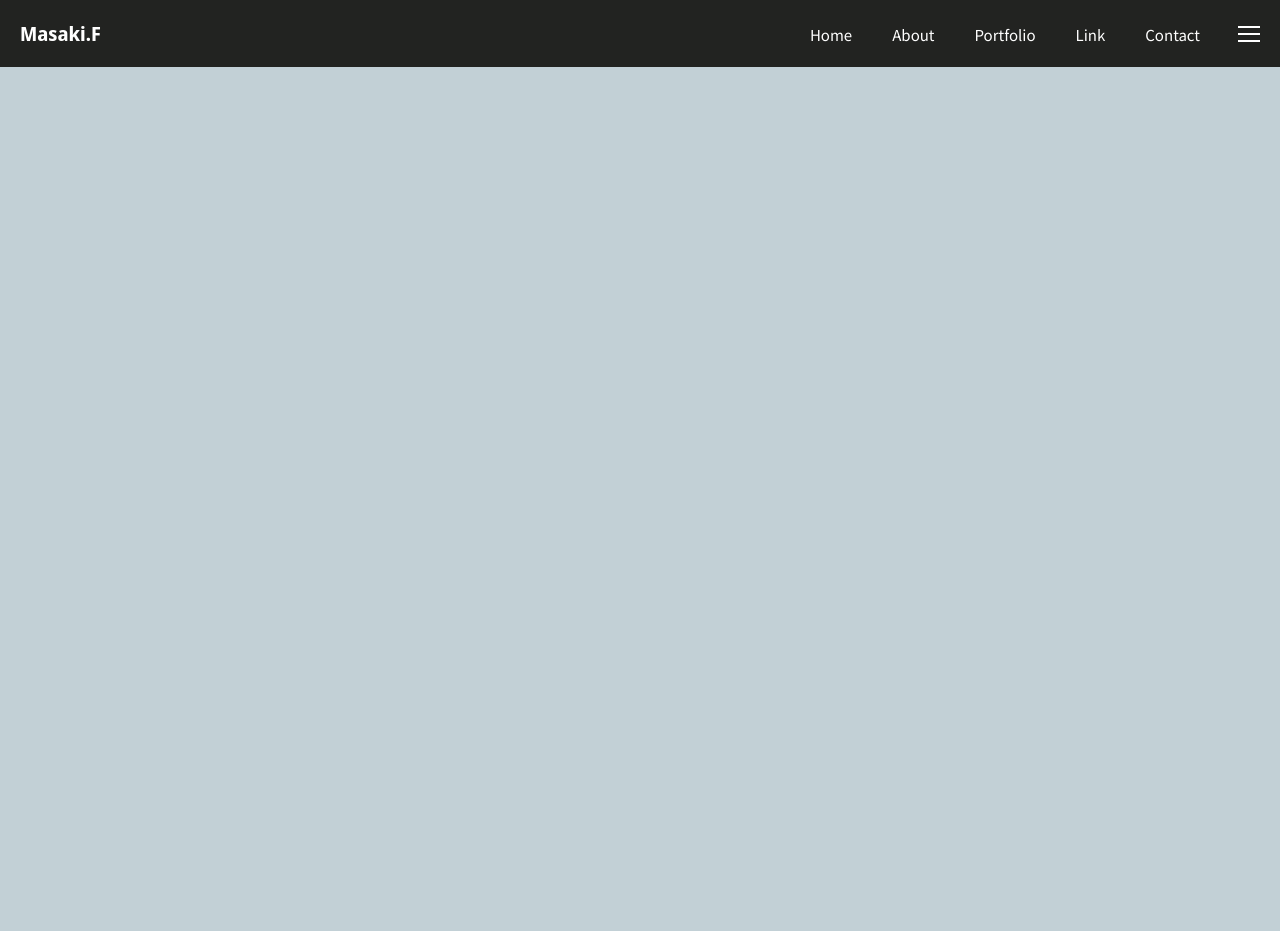
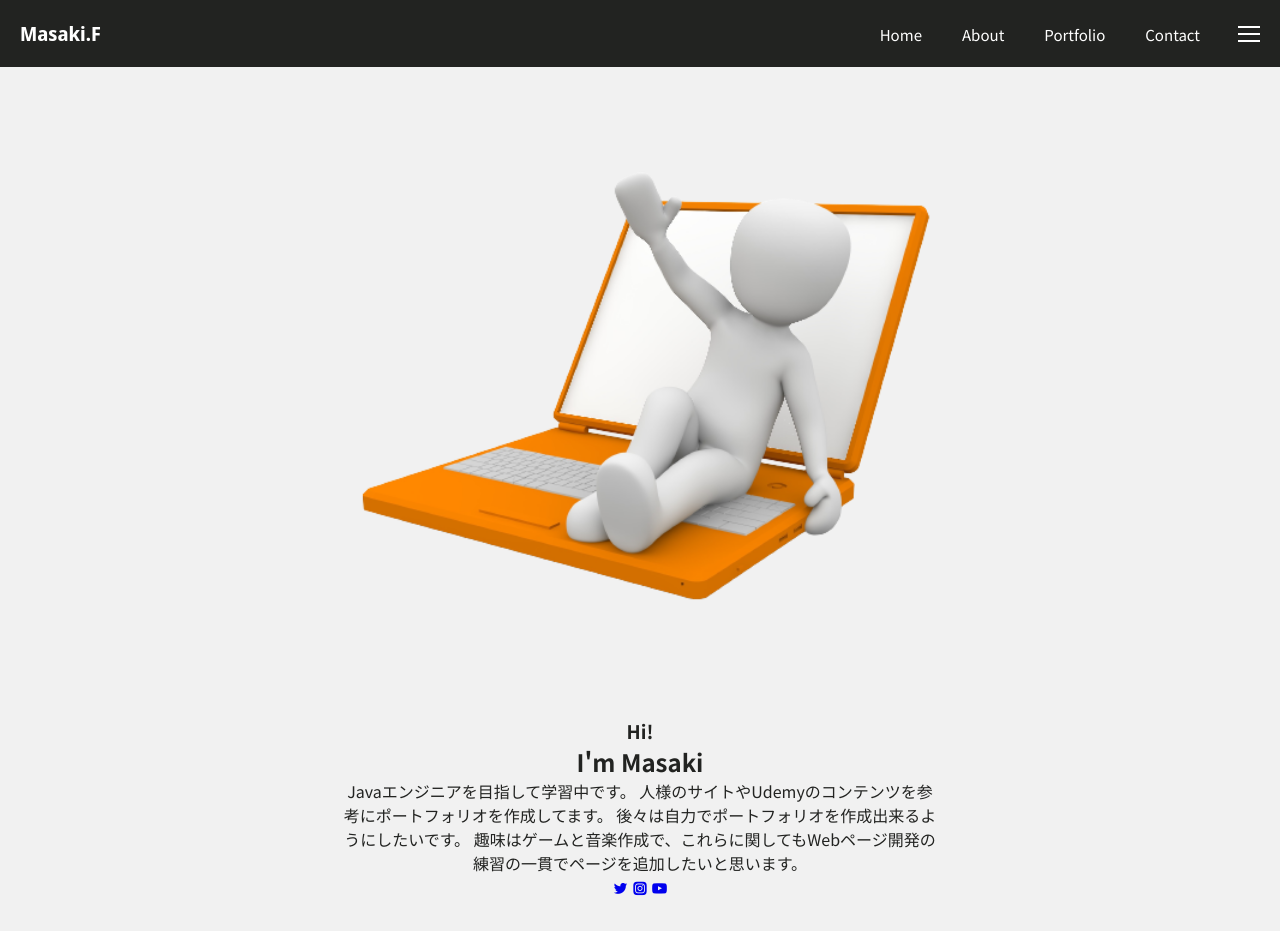
Before and after one commit to kirk213/portfolio.io, a plain HTML site: page index.html in a window 1280 px wide. Before the commit the page ends 800 px from the top, so only its background shows below. Drawn offline with nearby package versions, Linux system fonts and the light colour scheme.

Commit message:
update8/30

```diff
--- a/assets/css/style.css
+++ b/assets/css/style.css
@@ -11,11 +11,12 @@
 /*変数*/
 :root{
     --main-color:#71aaffc0;
-    --body-color: #c2d0d6;
+    --body-color: #f1f1f1;
     --container-color: #323331;
     --heading-color: #222321;
     --box-color: #0d0f26;
     --bg-color: #fff;
+    --back: #5D5D5D;
 }
 body{
     color: var(--bg-color);
@@ -109,3 +110,28 @@ header{
 .move .line1{
     transform: translate(0px,-5px);
 }
+
+/*ホーム*/
+.home{
+    min-height: 600px;
+    display: flex;
+    align-items: center;
+    justify-content: center;
+    padding-top: 7rem;
+    background-color: var(--body-color);
+
+}
+.home-text{
+    color: var(--heading-color);
+}
+.home-content{
+    position: relative;
+    max-width: 600px;
+    width: 100%;
+    margin:auto;
+    display: "flex";
+    flex-direction: column;
+    align-items: center;
+    justify-content: center;
+    text-align:center;
+}
--- a/index.html
+++ b/index.html
@@ -22,7 +22,6 @@
                         <li><a href="#home" class="nav-link">Home</a></li>
                         <li><a href="#about" class="nav-link">About</a></li>
                         <li><a href="#portfolio" class="nav-link">Portfolio</a></li>
-                        <li><a href="#link" class="nav-link">Link</a></li>
                         <li><a href="#contact" class="nav-link">Contact</a></li>
                     </ul>
                     <!--メニューアイコン-->
@@ -33,6 +32,31 @@
                     </div>
                 </div>
             </header>
+            <!--ホーム-->
+            <section class="home container"id="home">
+                <div class="home-content">
+                    <div class="home-img">
+                        <img src="./assets/img/pc.png" alt="">
+                    </div>
+                    <div class="home-text">
+                        <h3>Hi!</h3>
+                        <h2>I'm <span class="color">Masaki</span></h2>
+                        <p>
+                            Javaエンジニアを目指して学習中です。
+                            人様のサイトやUdemyのコンテンツを参考にポートフォリオを作成してます。
+                            後々は自力でポートフォリオを作成出来るようにしたいです。
+                            趣味はゲームと音楽作成で、これらに関してもWebページ開発の練習の一貫でページを追加したいと思います。
+                        </p>
+                        <!--ソーシャル-->
+                        <div class="social">
+                            <a href="#"><i class="uil uil-twitter"></i></a>
+                            <a href="#"><i class="uil uil-instagram-alt"></i></a>
+                            <a href="#"><i class="uil uil-youtube"></i></a>
+                        </div>
+                    </div>
+                </div>
+            </section>
+
             <script src="./assets/js/main.js" type="text/javascript"></script>
         </body>
     </html>
```
Also changed, not shown: assets/img/pc.jpg (added), assets/img/pc.png (added).
